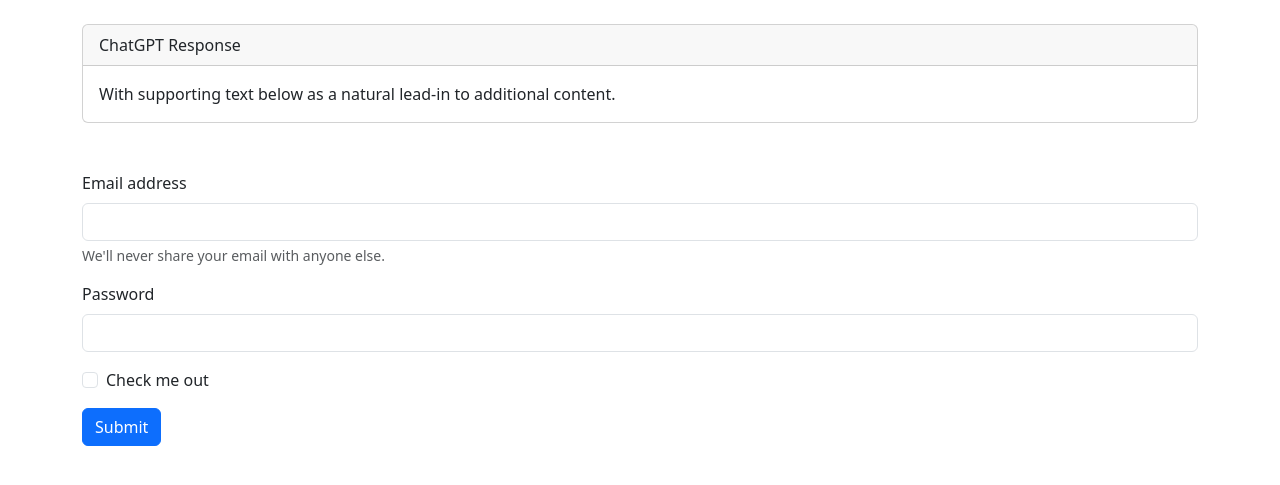
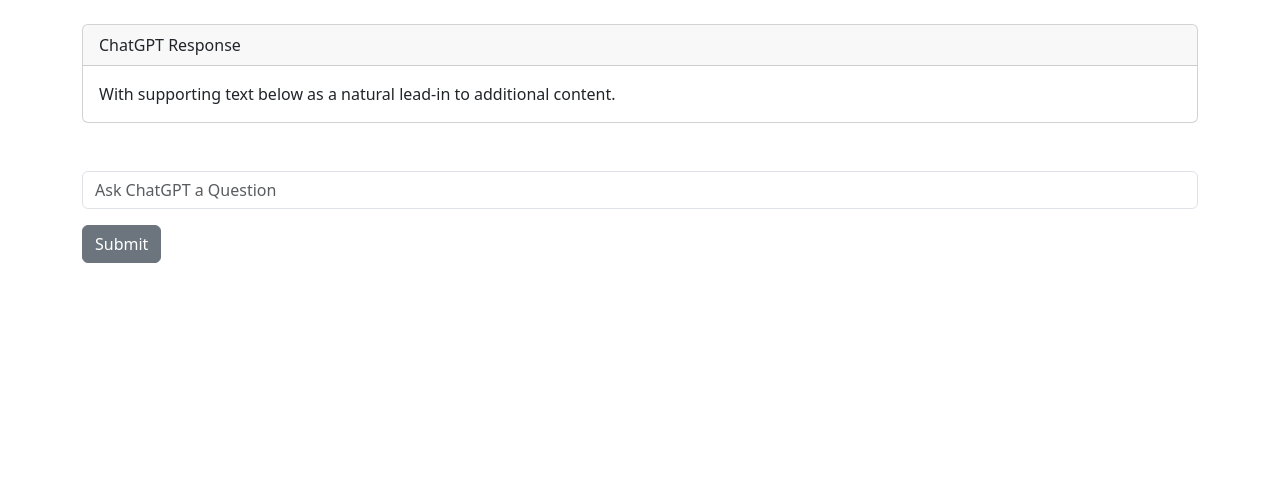
Before and after one commit to harrymac1972/chatgpt, a Django app: page / in a window 1280 px wide. Shown: the part 56-541 px from the top of the page. Run offline with Django 5.2, Linux system fonts and the light colour scheme.

Commit message:
web form added and stripped down

```diff
--- a/proj_chatgpt/app_chatgpt/templates/home.html
+++ b/proj_chatgpt/app_chatgpt/templates/home.html
@@ -15,19 +15,10 @@
   <br>
   <form>
     <div class="mb-3">
-      <label for="exampleInputEmail1" class="form-label">Email address</label>
-      <input type="email" class="form-control" id="exampleInputEmail1" aria-describedby="emailHelp">
-      <div id="emailHelp" class="form-text">We'll never share your email with anyone else.</div>
+      <input type="text" class="form-control"
+      placeholder="Ask ChatGPT a Question">
     </div>
-    <div class="mb-3">
-      <label for="exampleInputPassword1" class="form-label">Password</label>
-      <input type="password" class="form-control" id="exampleInputPassword1">
-    </div>
-    <div class="mb-3 form-check">
-      <input type="checkbox" class="form-check-input" id="exampleCheck1">
-      <label class="form-check-label" for="exampleCheck1">Check me out</label>
-    </div>
-    <button type="submit" class="btn btn-primary">Submit</button>
+    <button type="submit" class="btn btn-secondary">Submit</button>
   </form>
 
 
```
